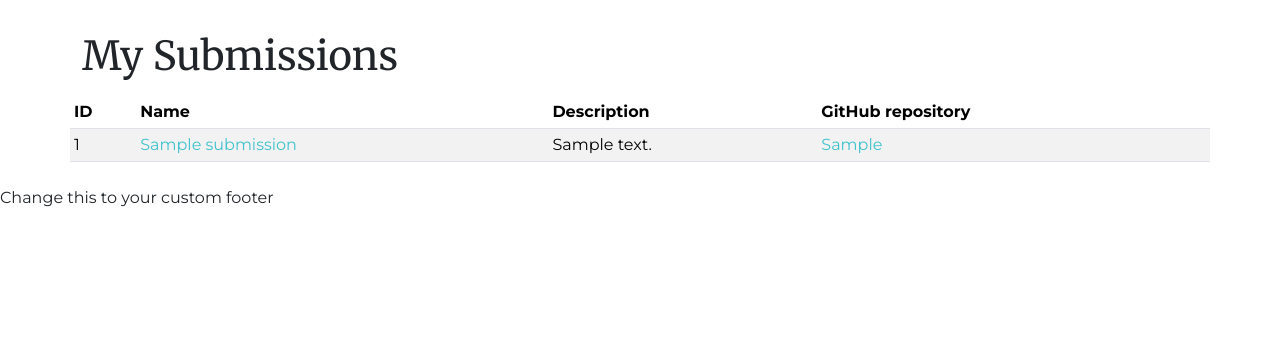
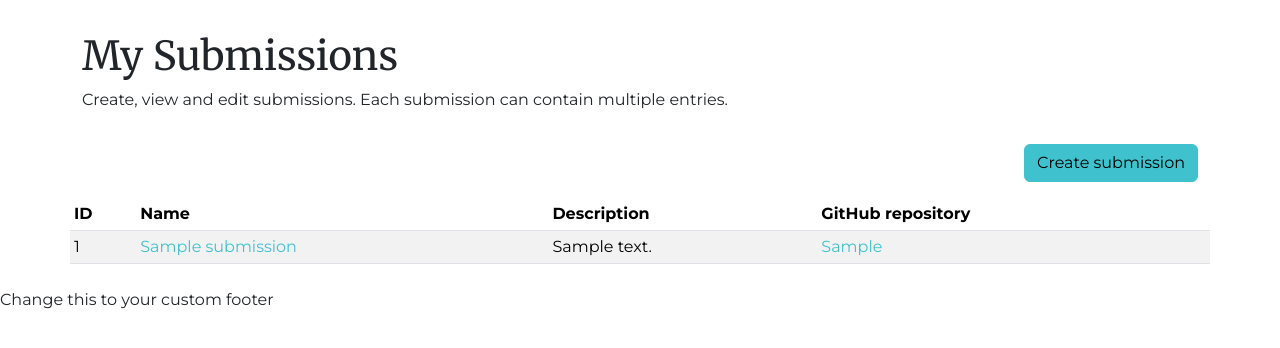
Before and after one commit to jnywong/frx-challenges, a Django app: page /submissions/ in a window 1280 px wide. Shown: the part 56-404 px from the top of the page. Run offline with Django 5.2, Linux system fonts and the light colour scheme; a user stored in the database is signed in; tables that the repository leaves empty hold one stand-in row (values such as "Sample post"); some libraries are stand-ins or nearby versions.

Commit message:
Add Create submission button back again

```diff
--- a/comptest/web/templates/submission/list.html
+++ b/comptest/web/templates/submission/list.html
@@ -12,8 +12,16 @@
 {% block body %}
     <div class="container">
         <h1>My Submissions</h1>
+        <p>Create, view and edit submissions. Each submission can contain multiple entries.</p>
     </div>
     <div class="container">
+        {% if submissions %}
+            <div class="row py-2">
+                <div class="col">
+                    <a href="{% url 'submissions-create' %}"
+                       class="btn btn-primary mt-2 float-end">Create submission</a>
+                </div>
+            </div>
             <div class="row py-2">
                 <table class="table table-striped table-sm">
                     <thead>
@@ -40,5 +48,12 @@
                     </tbody>
                 </table>
             </div>
+        {% else %}
+            <div class="row py-2">
+                <div class="col">
+                    <a href="{% url 'submissions-create' %}" class="btn btn-primary mt-2">Create submission</a>
+                </div>
+            </div>
+        {% endif %}
     </div>
 {% endblock body %}
```
Lines whose indentation alone changed are shown as unchanged.
